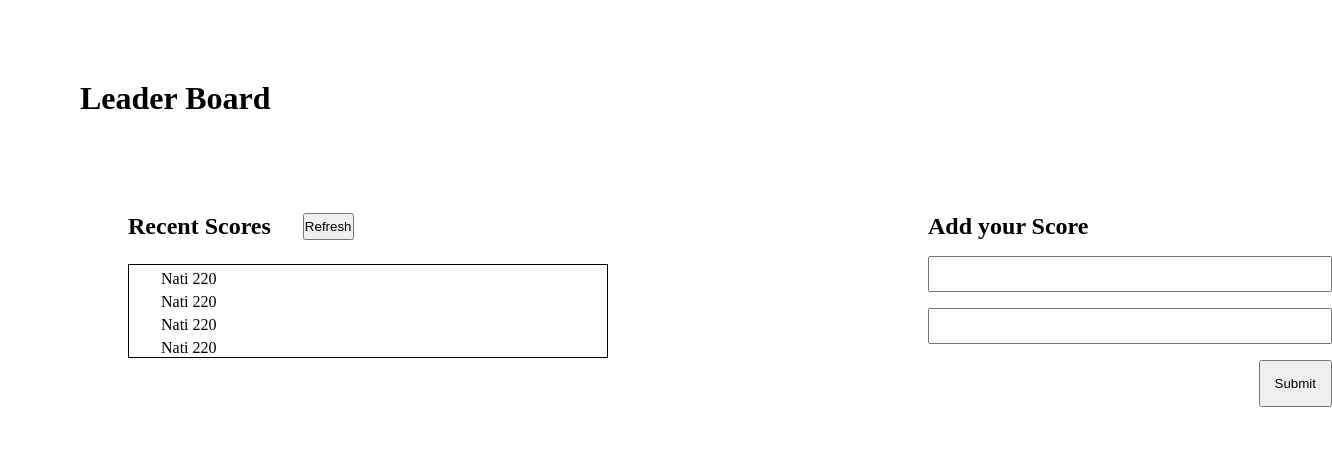
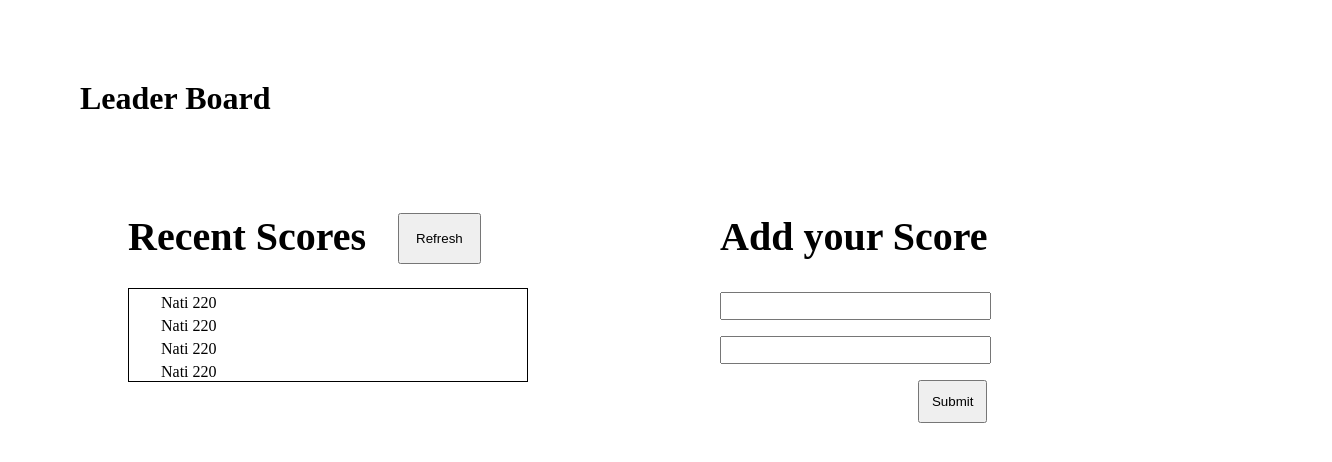
Before and after one commit to NatiDeme/Leaderboard, a website built with webpack: page src/index.html in a window 1280 px wide. Shown: the whole page, 1332 px wide, since content can reach past the window. Built offline with nearby package versions, Linux system fonts and the light colour scheme.

Commit message:
add changes according to required changes

```diff
--- a/src/index.html
+++ b/src/index.html
@@ -27,7 +27,7 @@
             </div>
             <div class="add-score">
                 <h2>Add your Score</h2>
-                <input type="text" name="" id="">
+                <input type="text" name="" id="finput">
                 <input type="text" name="" id="">
                 <div class="sub-btn">
                     <button>Submit</button>
--- a/src/style.css
+++ b/src/style.css
@@ -5,13 +5,13 @@
 
 .main-section {
   display: flex;
-  gap: 20rem;
+  gap: 12rem;
   margin-top: 1rem;
   margin-left: 8rem;
 }
 
 .list-of-scores {
-  width: 30rem;
+  width: 25rem;
 }
 
 .list-of-scores ul {
@@ -30,6 +30,14 @@
   gap: 2rem;
 }
 
+.score-list h2 {
+  font-size: 2.5rem;
+}
+
+.score-list button {
+  padding: 16px;
+}
+
 .add-score {
   display: flex;
   flex-direction: column;
@@ -37,8 +45,12 @@
 }
 
 .add-score input {
-  height: 2rem;
-  width: 25rem;
+  height: 1.5rem;
+  width: 100%;
+}
+
+.add-score h2 {
+  font-size: 2.5rem;
 }
 
 .sub-btn {
@@ -47,9 +59,13 @@
 }
 
 .sub-btn button {
-  padding: 14px;
+  padding: 12px;
 }
 
 main h1 {
   padding: 5rem;
 }
+
+#finput {
+  margin-top: 1rem;
+}
```
